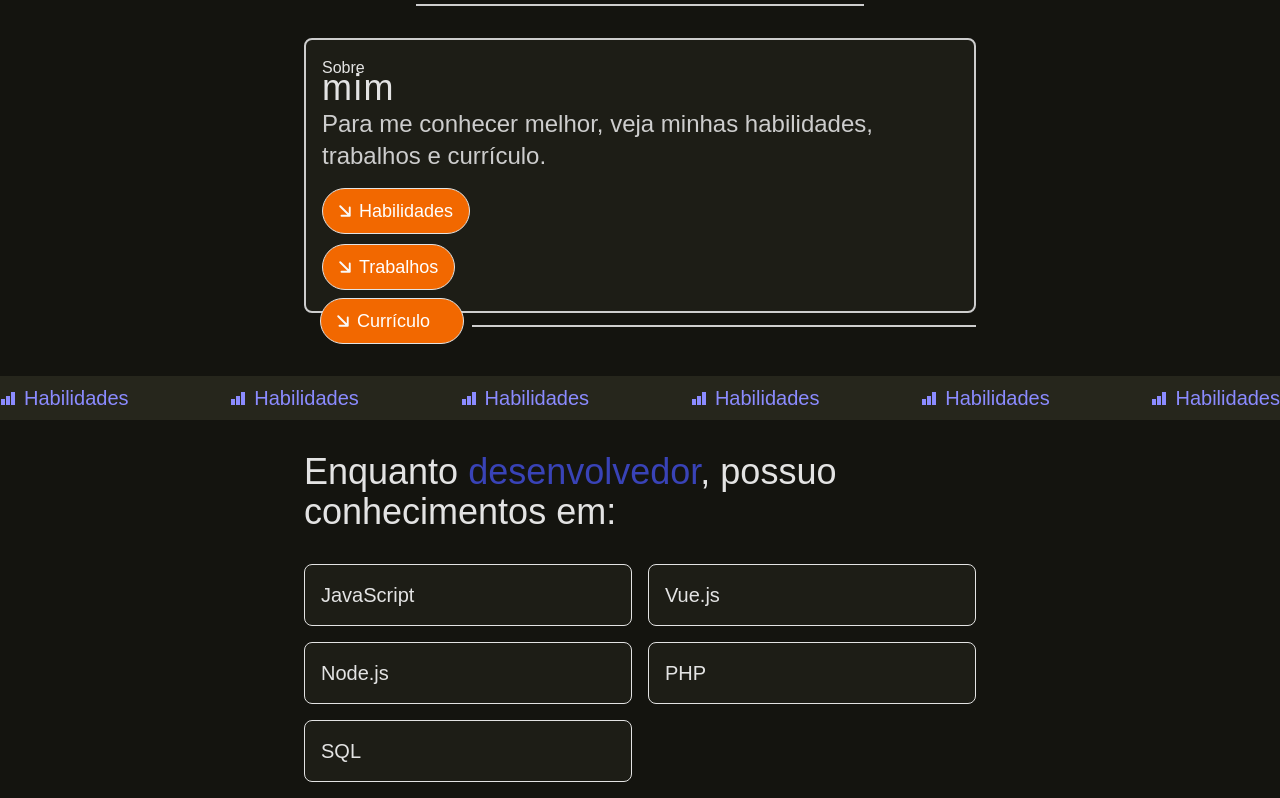
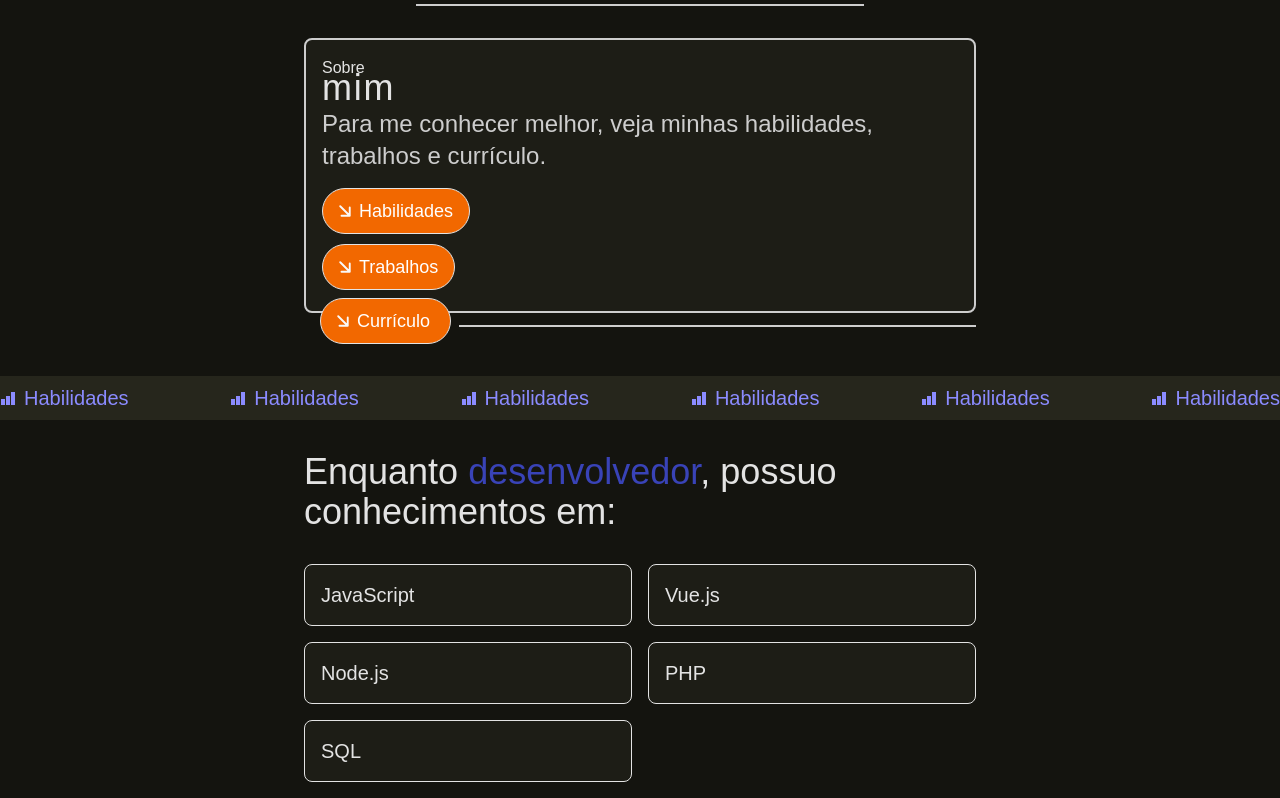
Before and after one commit to enzofagundz/portfolio, a Vue app: page / in a window 1280 px wide. Shown: the part 626-1424 px from the top of the page. Built offline with nearby package versions, Linux system fonts and the light colour scheme.

Commit message:
changing .out-button size in 768px displays

```diff
--- a/src/components/AboutComponent.vue
+++ b/src/components/AboutComponent.vue
@@ -18,18 +18,18 @@
     <div class="btn-container">
       <button>
         <img src="../../public/img/arrow-horizontal.svg" alt="">
-        <router-link :to="{path: '/', hash: '#skills'}">Habilidades</router-link>
+        <router-link :to="{ path: '/', hash: '#skills' }">Habilidades</router-link>
       </button>
       <button>
         <img src="../../public/img/arrow-horizontal.svg" alt="">
-        <router-link :to="{path: '/', hash: '#projects'}">Trabalhos</router-link>
+        <router-link :to="{ path: '/', hash: '#projects' }">Trabalhos</router-link>
       </button>
     </div>
   </header>
   <div class="out-container">
     <button class="out-button">
       <img src="../../public/img/arrow-horizontal.svg" alt="">
-      <router-link :to="{path: '/', hash: '#curriculum'}">Currículo</router-link>
+      <router-link :to="{ path: '/', hash: '#curriculum' }">Currículo</router-link>
     </button>
     <hr>
   </div>
@@ -37,11 +37,11 @@
 
 <style scoped>
 .banner-container {
-    @apply max-w-lg mx-auto bg-[#1D1D16] rounded-lg border-2 border-[#CDCDCD] p-4
+  @apply max-w-lg mx-auto bg-[#1D1D16] rounded-lg border-2 border-[#CDCDCD] p-4
 }
 
 p {
-    @apply text-[#e3e3e3] font-gothic
+  @apply text-[#e3e3e3] font-gothic
 }
 
 h1 {
@@ -59,6 +59,7 @@ button {
 button img {
   @apply mr-2 rotate-90 w-3 h-auto
 }
+
 .btn-container {
   @apply flex flex-col mt-4 items-start
 }
@@ -83,6 +84,12 @@ hr {
   @apply border-[#CDCDCD] border-t-2 w-full mt-3 ml-2
 }
 
+@media (min-width: 768px) {
+  .out-button {
+    @apply w-[160px]
+  }
+}
+
 @media (min-width: 1024px) {
   .banner-container {
     @apply max-w-2xl
```
